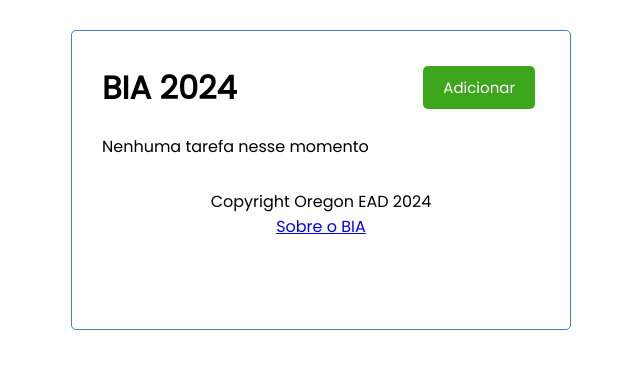
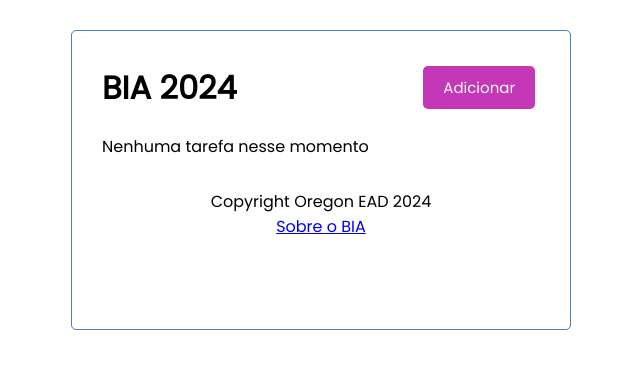
Before and after one commit to henrylle/bia, a React (Create React App) app in the folder client/: page / in a window 1280 px wide. Shown: the top 368 px of the page, without its empty margins (319-959 px from the left). Built offline with nearby package versions, Linux system fonts and the light colour scheme; no server answers.

Commit message:
Correcao das cores

```diff
--- a/client/src/components/Header.js
+++ b/client/src/components/Header.js
@@ -10,7 +10,7 @@ const Header = ({ title, onAdd, showAdd }) => {
       {/* <h3>process.env.EMAIL_ALUNO</h3> */}
       {location.pathname === "/" && (
         <Button
-          color={showAdd ? "#0000aa" : "#3da61d"}
+          color={showAdd ? "#f39708" : "#c437b6"}
           text={showAdd ? "Fechar" : "Adicionar"}
           onClick={onAdd}
         />
```
